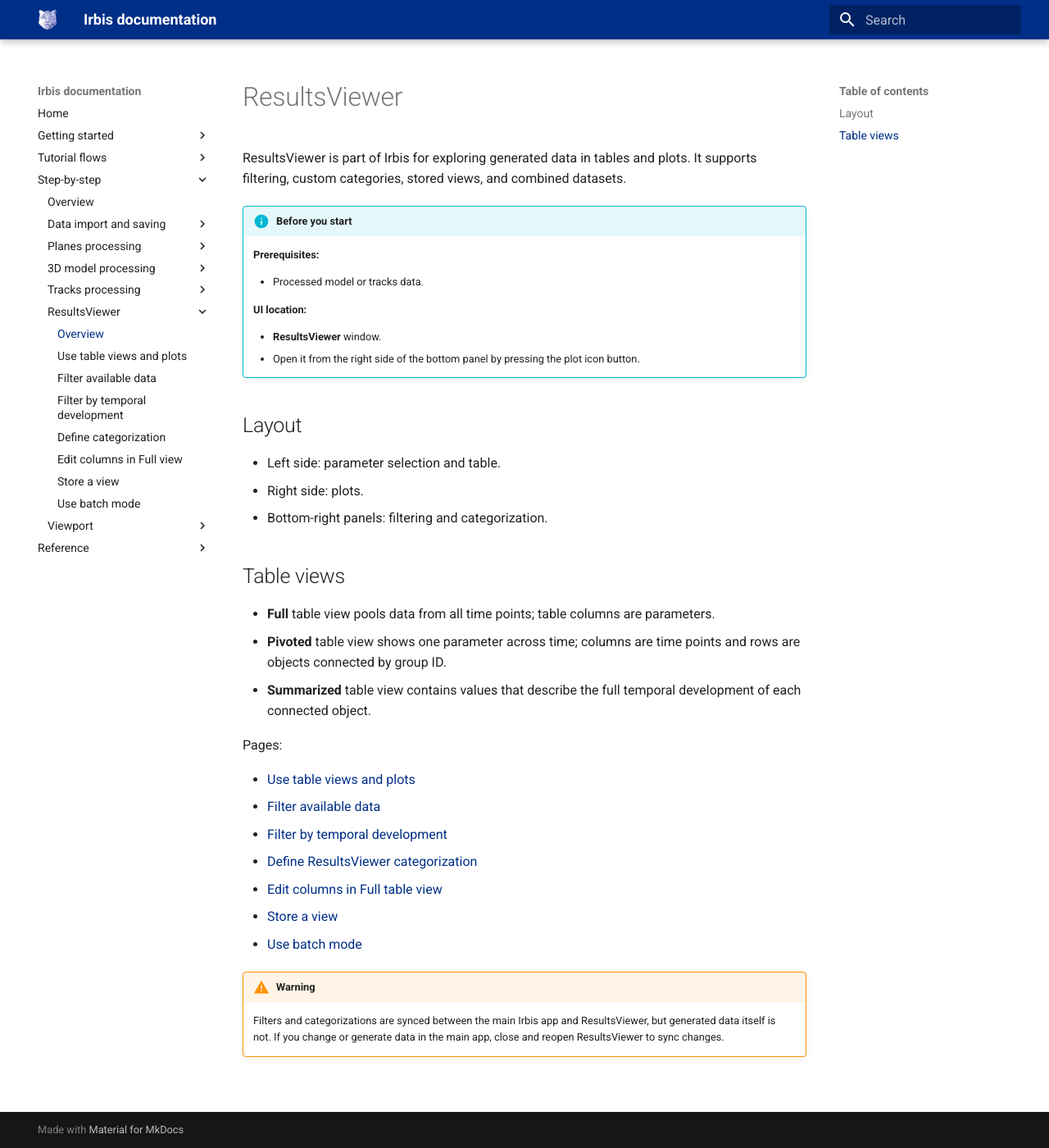
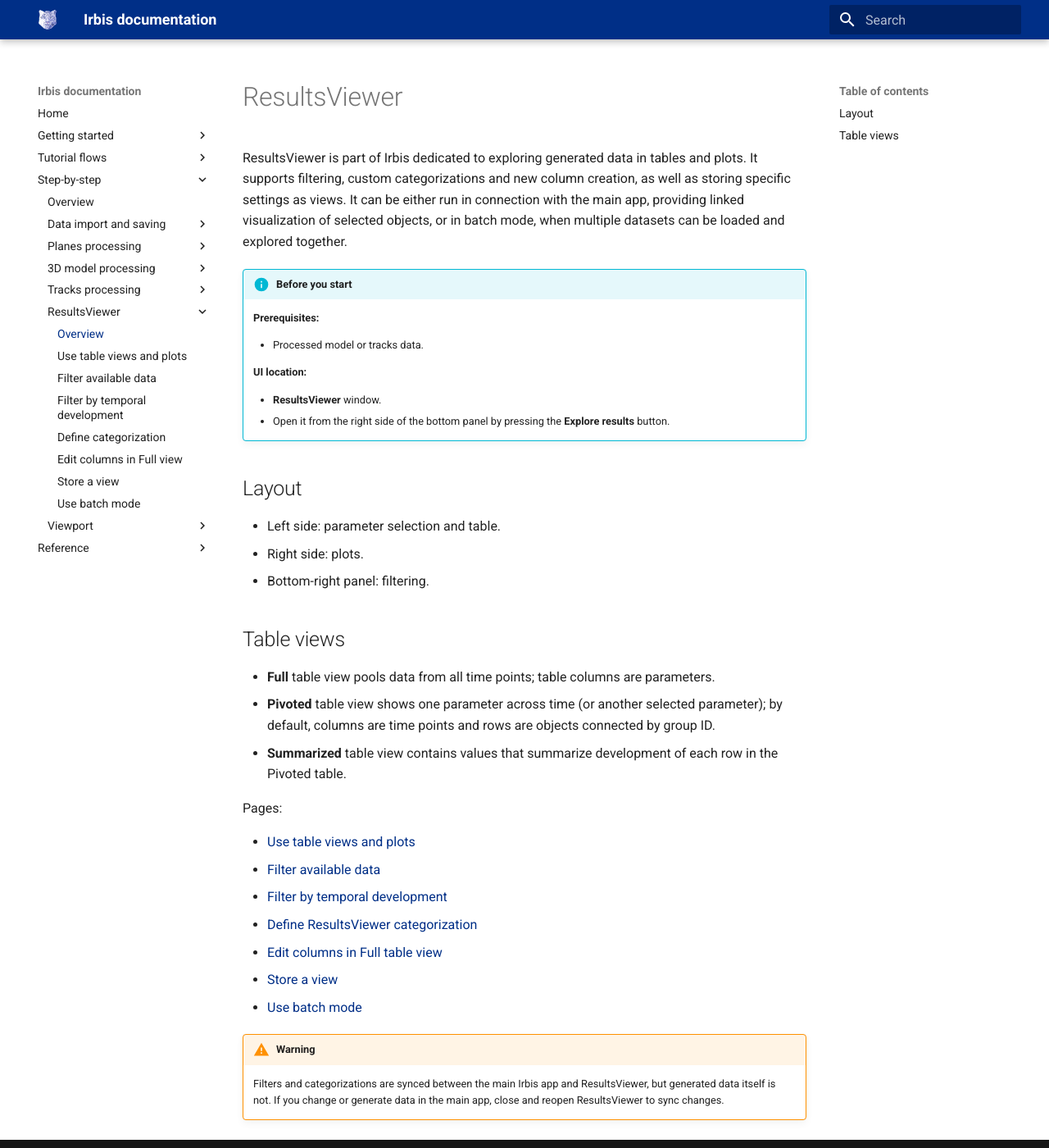
Before and after one commit to microscopy-IEM/Irbis, an MkDocs documentation site: the page built from docs/step-by-step/results-viewer/index.md, in a window 1280 px wide and 1400 px high. Shown: the whole window at 82% size. Built offline with MkDocs 1.6.1 and Material for MkDocs 9.7.7, drawn with Linux system fonts in a browser that asks for light colours.

Commit message:
docs: small changes

```diff
--- a/docs/step-by-step/results-viewer/index.md
+++ b/docs/step-by-step/results-viewer/index.md
@@ -1,6 +1,6 @@
 # ResultsViewer
 
-ResultsViewer is part of Irbis for exploring generated data in tables and plots. It supports filtering, custom categories, stored views, and combined datasets.
+ResultsViewer is part of Irbis dedicated to exploring generated data in tables and plots. It supports filtering, custom categorizations and new column creation, as well as storing specific settings as views. It can be either run in connection with the main app, providing linked visualization of selected objects, or in batch mode, when multiple datasets can be loaded and explored together.
 
 !!! info "Before you start"
     **Prerequisites:**
@@ -10,19 +10,19 @@ ResultsViewer is part of Irbis for exploring generated data in tables and plots.
     **UI location:**
 
     - **ResultsViewer** window.
-    - Open it from the right side of the bottom panel by pressing the plot icon button.
+    - Open it from the right side of the bottom panel by pressing the **Explore results** button.
 
 ## Layout
 
 - Left side: parameter selection and table.
 - Right side: plots.
-- Bottom-right panels: filtering and categorization.
+- Bottom-right panel: filtering.
 
 ## Table views
 
 - **Full** table view pools data from all time points; table columns are parameters.
-- **Pivoted** table view shows one parameter across time; columns are time points and rows are objects connected by group ID.
-- **Summarized** table view contains values that describe the full temporal development of each connected object.
+- **Pivoted** table view shows one parameter across time (or another selected parameter); by default, columns are time points and rows are objects connected by group ID.
+- **Summarized** table view contains values that summarize development of each row in the Pivoted table.
 
 Pages:
 
```
Also changed, not shown: docs/step-by-step/results-viewer/modes-plots.md (+2 -2 lines).
